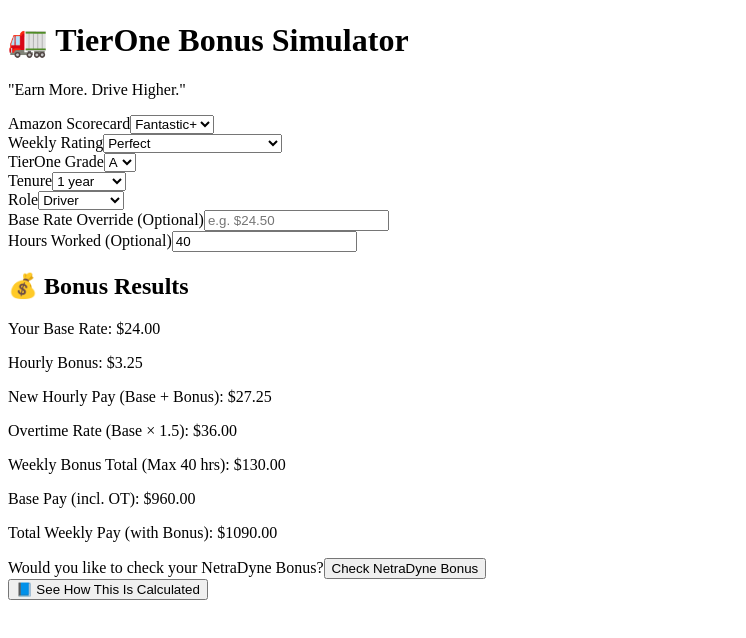
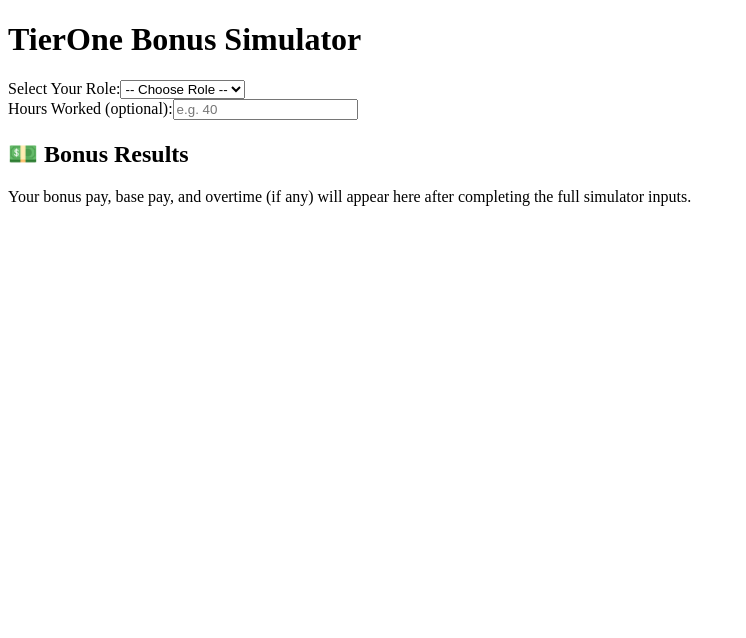
Before and after one commit to StarkTierOne/TierOne-simulator, a React (Create React App) app: page / in a window 1280 px wide. Shown: the top 638 px of the page, without its empty margins (0-746 px from the left). Built offline with nearby package versions, Linux system fonts and the light colour scheme.

Commit message:
Update App.jsx

```diff
--- a/src/App.jsx
+++ b/src/App.jsx
@@ -1,157 +1,65 @@
-import React, { useState } from 'react';
+import React, { useState } from "react";
 
-const scorecardLevels = ['Fantastic+', 'Fantastic', 'Good', 'Fair', 'Poor'];
-const weeklyRatings = ['Perfect', 'Meets Requirements (MR)', 'Needs Improvement (NI)', 'Action Required (AR)'];
-const grades = ['A', 'B', 'C', 'D', 'F'];
-const tenures = ['< 1 year', '1 year', '2 years', '3 years', '4 years', '5+ years'];
-const roles = ['Driver', 'Trainer', 'Supervisor'];
+export default function App() {
+  const [role, setRole] = useState("");
+  const [hoursWorked, setHoursWorked] = useState("");
+  const [baseRate, setBaseRate] = useState("");
+  const isTrainerOrSupervisor = role === "Trainer" || role === "Supervisor";
 
-function App() {
-  const [scorecard, setScorecard] = useState('Fantastic+');
-  const [rating, setRating] = useState('Perfect');
-  const [grade, setGrade] = useState('A');
-  const [tenure, setTenure] = useState('1 year');
-  const [role, setRole] = useState('Driver');
-  const [baseRateInput, setBaseRateInput] = useState('');
-  const [hoursWorked, setHoursWorked] = useState(40);
-  const [showFAQ, setShowFAQ] = useState(false);
-  const [showNetraPopup, setShowNetraPopup] = useState(false);
+  return (
+    <div className="max-w-xl mx-auto p-4 space-y-4 text-sm">
+      <h1 className="text-xl font-bold">TierOne Bonus Simulator</h1>
 
-  const defaultBaseRate = role === 'Trainer' ? 24.5 : role === 'Supervisor' ? 25 : 24;
-  const baseRate = baseRateInput !== '' ? parseFloat(baseRateInput) : defaultBaseRate;
-
-  const disqualified = rating.includes('NI') || rating.includes('AR');
-  const tenureYears = parseInt(tenure[0]) || 0;
-  const isSTier = grade === 'A' && rating === 'Perfect' && tenureYears >= 5;
-
-  const qualified = !disqualified && (
-    grade === 'A' || grade === 'B' || (
-      grade === 'C' && scorecard.includes('Fantastic') && (rating === 'Perfect' || tenure !== '< 1 year')
-    )
-  );
-
-  const bonusPerHour = qualified ? (isSTier ? 8 : 3.25) : 0;
-  const newHourlyPay = baseRate + bonusPerHour;
-
-  const regularHours = Math.min(hoursWorked, 40);
-  const overtimeHours = Math.max(hoursWorked - 40, 0);
-  const overtimeRate = baseRate * 1.5;
-
-  const bonusTotal = bonusPerHour * regularHours;
-  const basePay = baseRate * regularHours + overtimeRate * overtimeHours;
-  const totalPay = basePay + bonusTotal;
-    return (
-    <div className="min-h-screen bg-gray-100 p-6 font-sans">
-      <div className="max-w-3xl mx-auto bg-white rounded-2xl shadow-lg p-6">
-        <h1 className="text-2xl font-bold text-center mb-4 text-blue-800">🚛 TierOne Bonus Simulator</h1>
-        <p className="text-sm text-center text-gray-500 mb-4">"Earn More. Drive Higher."</p>
-
-        <div className="grid gap-4 md:grid-cols-2">
+      {/* Role Selection */}
       <div>
-            <label className="block font-semibold">Amazon Scorecard</label>
-            <select value={scorecard} onChange={e => setScorecard(e.target.value)} className="w-full p-2 border rounded">
-              {scorecardLevels.map(level => <option key={level}>{level}</option>)}
+        <label className="block font-medium mb-1">Select Your Role:</label>
+        <select
+          className="w-full border rounded p-2"
+          value={role}
+          onChange={(e) => setRole(e.target.value)}
+        >
+          <option value="">-- Choose Role --</option>
+          <option value="Driver">Driver</option>
+          <option value="Trainer">Trainer</option>
+          <option value="Supervisor">Supervisor</option>
         </select>
       </div>
 
+      {/* Hours Worked (Optional) */}
       <div>
-            <label className="block font-semibold">Weekly Rating</label>
-            <select value={rating} onChange={e => setRating(e.target.value)} className="w-full p-2 border rounded">
-              {weeklyRatings.map(level => <option key={level}>{level}</option>)}
-            </select>
-            {disqualified && <p className="text-sm text-red-600 mt-1">⚠️ You are disqualified from all bonuses this week due to NI or AR rating.</p>}
+        <label className="block font-medium mb-1">Hours Worked (optional):</label>
+        <input
+          type="number"
+          className="w-full border rounded p-2"
+          placeholder="e.g. 40"
+          value={hoursWorked}
+          onChange={(e) => setHoursWorked(e.target.value)}
+        />
       </div>
 
+      {/* Base Rate (Optional for Trainer/Supervisor Only) */}
+      {isTrainerOrSupervisor && (
         <div>
-            <label className="block font-semibold">TierOne Grade</label>
-            <select value={grade} onChange={e => setGrade(e.target.value)} className="w-full p-2 border rounded">
-              {grades.map(g => <option key={g}>{g}</option>)}
-            </select>
-          </div>
-
-          <div>
-            <label className="block font-semibold">Tenure</label>
-            <select value={tenure} onChange={e => setTenure(e.target.value)} className="w-full p-2 border rounded">
-              {tenures.map(t => <option key={t}>{t}</option>)}
-            </select>
-          </div>
-
-          <div>
-            <label className="block font-semibold">Role</label>
-            <select value={role} onChange={e => setRole(e.target.value)} className="w-full p-2 border rounded">
-              {roles.map(r => <option key={r}>{r}</option>)}
-            </select>
-          </div>
-
-          <div>
-            <label className="block font-semibold">Base Rate Override (Optional)</label>
-            <input type="number" step="0.01" placeholder="e.g. $24.50" value={baseRateInput} onChange={e => setBaseRateInput(e.target.value)} className="w-full p-2 border rounded" />
-          </div>
-
-          <div>
-            <label className="block font-semibold">Hours Worked (Optional)</label>
-            <input type="number" value={hoursWorked} onChange={e => setHoursWorked(Number(e.target.value))} className="w-full p-2 border rounded" min="0" />
-          </div>
-        </div>
-
-        <div className="mt-6 p-4 bg-gray-50 rounded-lg">
-          <h2 className="text-lg font-bold mb-2">💰 Bonus Results</h2>
-          <p className="text-md">Your Base Rate: <span className="font-bold text-gray-800">${baseRate.toFixed(2)}</span></p>
-          <p className="text-md">Hourly Bonus: <span className="font-bold text-green-600">${bonusPerHour.toFixed(2)}</span> {isSTier && <span className="ml-2 text-yellow-600">🌟 S-Tier Unlocked</span>}</p>
-          <p className="text-md">New Hourly Pay (Base + Bonus): <span className="font-bold text-blue-700">${newHourlyPay.toFixed(2)}</span></p>
-          <p className="text-md">Overtime Rate (Base × 1.5): <span className="font-bold text-gray-700">${overtimeRate.toFixed(2)}</span></p>
-          <p className="text-md mt-2">Weekly Bonus Total (Max 40 hrs): <span className="font-bold text-green-700">${bonusTotal.toFixed(2)}</span></p>
-          <p className="text-md">Base Pay (incl. OT): <span className="font-bold text-gray-700">${basePay.toFixed(2)}</span></p>
-          <p className="text-lg">Total Weekly Pay (with Bonus): <span className="font-bold text-purple-700">${totalPay.toFixed(2)}</span></p>
-          {!qualified && !disqualified && <p className="text-sm text-orange-600 mt-2">⚠️ You didn’t meet eligibility requirements this week.</p>}
-        </div>
-
-        <div className="mt-4">
-          <label className="block font-medium mb-1">Would you like to check your NetraDyne Bonus?</label>
-          <button onClick={() => setShowNetraPopup(true)} className="bg-blue-600 text-white px-4 py-2 rounded hover:bg-blue-700">Check NetraDyne Bonus</button>
-        </div>
-                {showNetraPopup && (
-          <div className="mt-4 bg-white border border-blue-300 p-4 rounded-lg shadow-inner">
-            <h3 className="text-lg font-bold text-blue-800 mb-2">📸 NetraDyne Bonus Explainer</h3>
-            <p className="text-sm text-gray-700">
-              The NetraDyne Bonus is paid out quarterly if the company earns Gold or Silver status on Amazon's camera safety score.
-              You must not have NI or AR ratings or receive major camera flags to qualify.
-              When we qualify, your bonus accrues weekly and shows up in your driver summary. It is paid as a lump sum at the end of the quarter.
-            </p>
-            <button onClick={() => setShowNetraPopup(false)} className="mt-3 text-sm text-blue-600 underline">Close</button>
+          <label className="block font-medium mb-1">
+            Base Rate (optional for {role.toLowerCase()}s):
+          </label>
+          <input
+            type="number"
+            className="w-full border rounded p-2"
+            placeholder="e.g. 26.00"
+            value={baseRate}
+            onChange={(e) => setBaseRate(e.target.value)}
+          />
         </div>
       )}
 
-        <div className="mt-6">
-          <button onClick={() => setShowFAQ(!showFAQ)} className="text-blue-600 underline font-medium">
-            {showFAQ ? 'Hide How This Is Calculated' : '📘 See How This Is Calculated'}
-          </button>
-
-          {showFAQ && (
-            <div className="mt-4 bg-white border border-blue-200 rounded-lg p-4 shadow-inner">
-              <h3 className="text-lg font-bold mb-2 text-blue-800">📘 Bonus System Explained</h3>
-              <ul className="list-disc list-inside text-sm text-gray-700 space-y-1">
-                <li><strong>Grade</strong> = your 13-week <strong>Total Score average</strong>, based on:</li>
-                <ul className="ml-5 list-disc text-gray-600">
-                  <li>On-time performance</li>
-                  <li>Netradyne score</li>
-                  <li>Acceptance rate</li>
-                  <li>Block-level callouts</li>
-                  <li>Load-level callouts</li>
-                </ul>
-                <li><strong>Weekly Rating</strong> = your performance this week (Perfect, Meets, NI, or AR)</li>
-                <li><strong>S-Tier</strong> = a special rank unlocked by 13 consecutive Perfect weeks — it lets you reach top pay faster than waiting 5+ years of tenure.</li>
-                <li><strong>Meets Requirements:</strong> On-time ≥ 98%, Netradyne ≥ 900, Acceptance ≥ 99%</li>
-                <li><strong>Forgiveness:</strong> Netradyne ≥ 950 allows On-time as low as 97.5% and still qualify. Netradyne 1000 allows 97.0% On-time — still MR but may not reach B Grade.</li>
-                <li><strong>Block-level Callouts:</strong> -10 points (1 callout for 2 weeks), -15 points (2+)</li>
-                <li><strong>Load-level Callouts:</strong> -17.1 points (1), -20 points (2+) — penalty lasts 6 weeks</li>
-              </ul>
-            </div>
-          )}
-        </div>
+      {/* Placeholder for Bonuses */}
+      <div className="mt-6 border-t pt-4">
+        <h2 className="font-semibold text-lg">💵 Bonus Results</h2>
+        <p className="text-gray-600 italic">
+          Your bonus pay, base pay, and overtime (if any) will appear here after completing the full simulator inputs.
+        </p>
       </div>
     </div>
   );
 }
-
-export default App;
```
Lines whose indentation alone changed are shown as unchanged.
